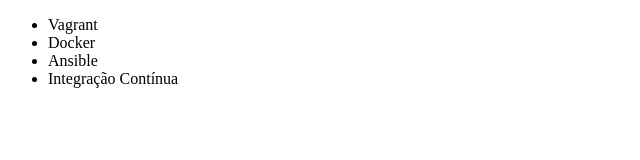
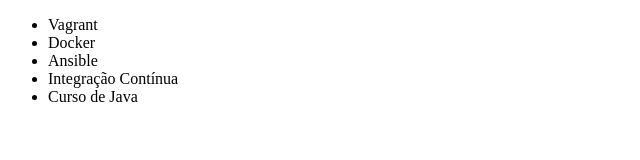
Before and after one commit to Deathphires/Calculadora-teste, a plain HTML site: page index.html in a window 1280 px wide. Shown: the whole page, without its empty margins (0-640 px from the left). Drawn offline with Linux system fonts and the light colour scheme.

Commit message:
Criando arquivo index.html com lista de cursos

```diff
--- a/index.html
+++ b/index.html
@@ -10,6 +10,7 @@
         <li>Docker</li>
         <li>Ansible</li>
         <li>Integração Contínua</li>
+        <li>Curso de Java</li>
     </ul>
 </body>
 </html>
```
